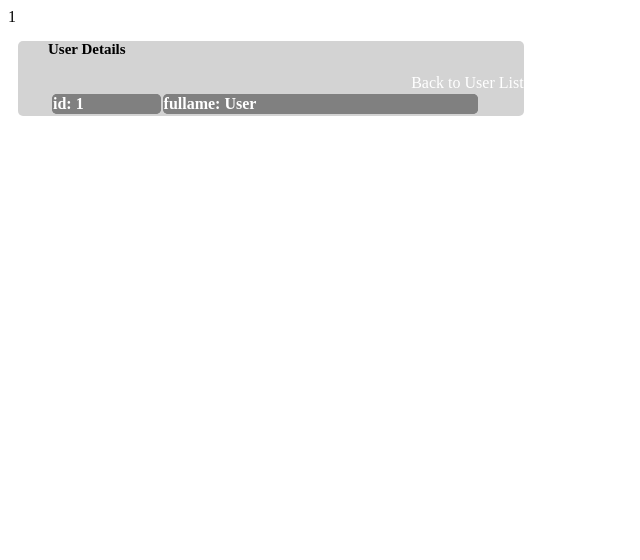
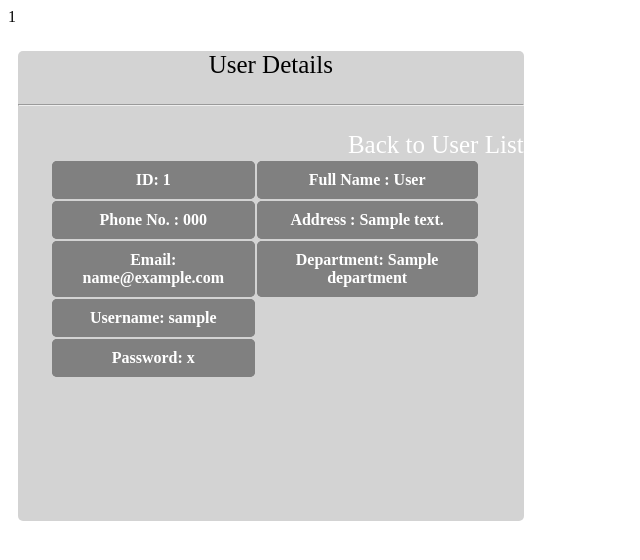
Before and after one commit to kusamit/Project_one, a PHP site: page /user_details_view.php?id=1 in a window 1280 px wide. Shown: the top 560 px of the page, without its empty margins (0-640 px from the left). Run offline with PHP 8.4, Linux system fonts and the light colour scheme; the visitor is signed in with stand-in values (Sample User, id 1); tables that the repository leaves empty or names only in its code hold one stand-in row (values such as "Sample post"); lists and menus that the app fills with data are empty.

Commit message:
user detail view complete

```diff
--- a/View/user_details_view.php
+++ b/View/user_details_view.php
@@ -16,14 +16,20 @@ include '../dbconnect/dbconnect.php';
         {
             align-items:center;
         }
+        /* table */
         tr,th
         {
             text-align:left;
             background-color:grey;
             color:White;
             border-radius:5px;
+            text-align:center;
+            gap:10px;
 
-
+        }
+        th{
+            padding: 10px;
+            margin-bottom:50px;
         }
         table
         {
@@ -62,21 +68,19 @@ include '../dbconnect/dbconnect.php';
             margin-left:40%;
             margin-top:50%;
         }
-        .outer
+        /* outerlayer */
+        .outer_m
         {
             margin:10px;
             background-color:lightgrey;
             width:40%;
             border-radius:5px;
+            height:60%;
         }
         a{
             text-decoration:none;
             color:white;
             float:right;
-            /* height:1px;
-            width:1px; */
-            style-type:inline;
-
         }
         img
         {
@@ -84,10 +88,15 @@ include '../dbconnect/dbconnect.php';
             width:20px;
             margin-right:5px;
         }
+        p
+        {
+            text-align:center;
+            font-size:25px;
+        }
     </style>
 </head>
 <body>
-    <div class="outer">
+    <div class="outer_m">
     <form action="" method="POST">
         <table>
             <?php
@@ -102,9 +111,28 @@ include '../dbconnect/dbconnect.php';
                         $user_details = mysqli_fetch_assoc($result);
 
                         // show user details
-                        echo "<h2>User Details</h2>";
-                        echo "<tr><th>id: " . $user_details['id'] . "</th>
-                        <th>fullame: " . $user_details['fullname'] . "</th></tr>";
+                        echo "<p>User Details<hr></p>";
+                        echo "<tr><th>ID: " . $user_details['id'] . "</th>
+                        <th>Full Name : " . $user_details['fullname'] . "</th></tr>",
+                        "<tr><th>Phone No. : " . $user_details['phone'] . "</th>
+                        <th>Address : " . $user_details['address'] . "</th>
+                        </tr>",
+                        "<tr><th>Email: " . $user_details['email'] . "</th>";?>
+                        <!-- fetched department name from the department table using the
+                        foreign key department_id from the user table. -->
+                        <?php
+                                    $dpt="select * from department where id=". $user_details['department_id'] ."";
+                                    $result2 = mysqli_query($conn, $dpt);
+
+                                if (mysqli_num_rows($result2) > 0)
+                                {
+                                    $department_details = mysqli_fetch_assoc($result2);
+                                }
+                        ?>
+
+                       <?php echo "<th> Department: " . $department_details['department_name'] . "</th></tr>",
+                        "<tr><th>Username: " . $user_details['username'] . "</th></tr>",
+                        "<tr><th>Password: " . $user_details['password'] . "</th></tr>";
 
                         echo "<p><a href='your_user_list_page.php'>Back to User List</a></p>";
                     }
@@ -118,6 +146,10 @@ include '../dbconnect/dbconnect.php';
                     echo "Invalid request. User ID not provided.";
                 }
             ?>
+
+            <!-- foreign key -->
+
+
         </table>
     </form>
     </div>
--- a/View/userlist.php
+++ b/View/userlist.php
@@ -20,6 +20,7 @@ include '../dbconnect/dbconnect.php';
             text-align:left;
             background-color:grey;
             color:White;
+            margin:10px;
             border-radius:5px;
 
 
```
